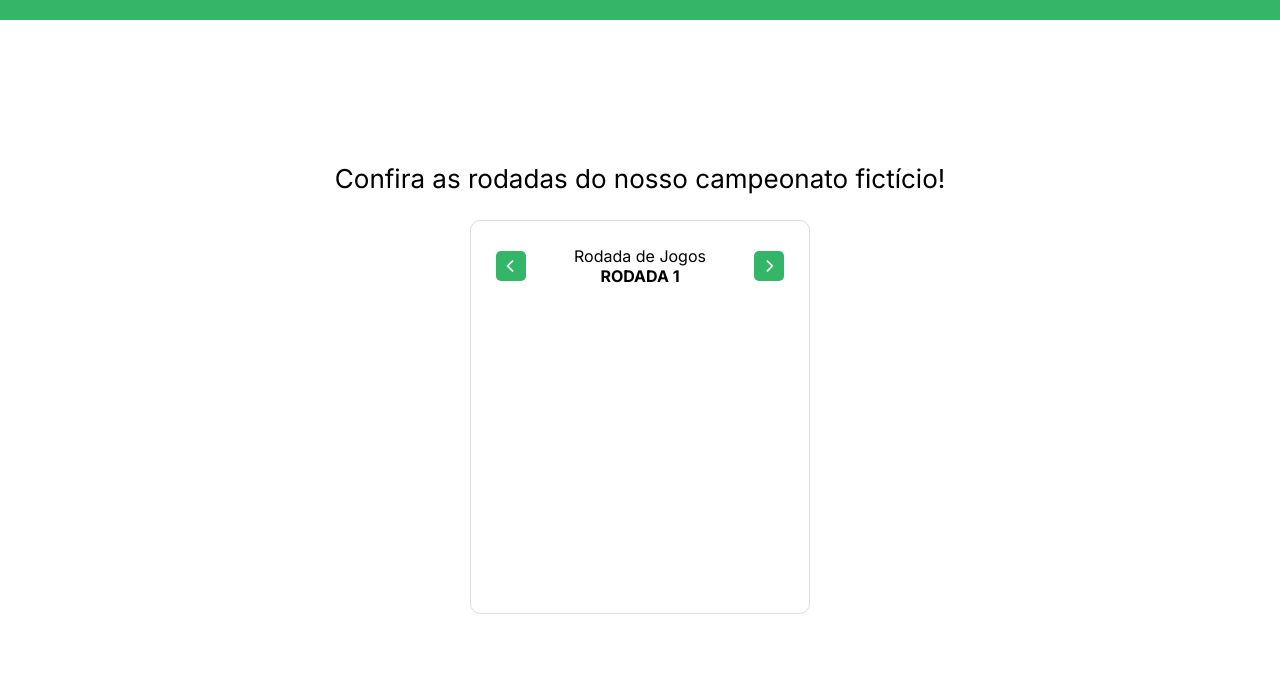
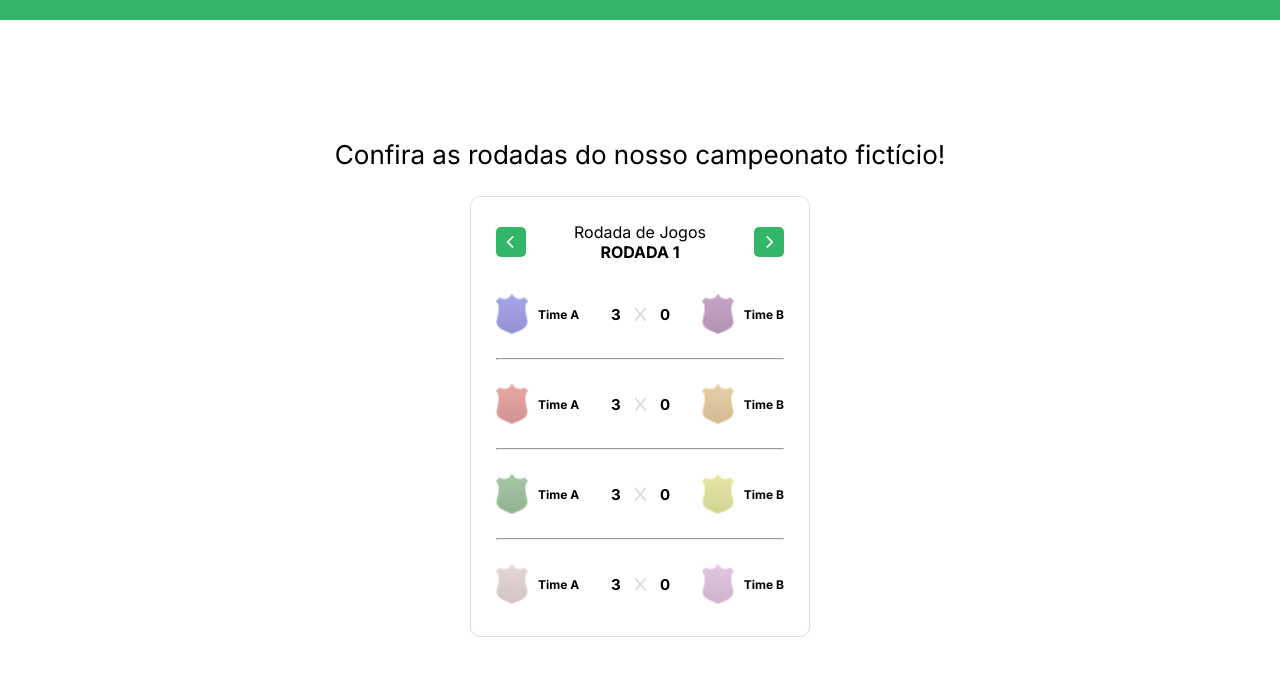
Before and after one commit to dezoliveira/sevn-esportes, a website built with Vite: page index.html in a window 1280 px wide. Shown: the part 52-728 px from the top of the page. Built offline with nearby package versions, Linux system fonts and the light colour scheme.

Commit message:
add: listagem da rodada

```diff
--- a/index.html
+++ b/index.html
@@ -16,7 +16,7 @@
       <div class="container">
         <p>Confira as rodadas do nosso campeonato fictício!</p>
         <div class="card">
-          <div class="round-toggle">
+          <div id="roundToggle" class="round-toggle">
             <span>
               <button id="round_back" class="round-button">
                 <i class="fa-solid fa-chevron-left"></i>
@@ -32,6 +32,84 @@
               </button>
             </span>
           </div>
+          <div id="roundList" class="round-list">
+            <ul>
+              <li id="roundItem" class="round-item">
+                <div class="team-info">
+                  <img src="/public/images/team_shield_base.png" style="filter: opacity(0.5) drop-shadow(0 0 0 blue);">
+                  <label>Time A</label>
+                </div>
+                <div class="score">
+                  <label>3</label>
+                  <label>
+                    <i class="fa-solid fa-x"></i>
+                  </label>
+                  <label>0</label>
+                </div>
+                <div class="team-info">
+                  <img src="/public/images/team_shield_base.png" style="filter: opacity(0.5) drop-shadow(0 0 0 purple);">
+                  <label>Time B</label>
+                </div>
+              </li>
+              <hr>
+
+              <li id="roundItem" class="round-item">
+                <div class="team-info">
+                  <img src="/public/images/team_shield_base.png" style="filter: opacity(0.5) drop-shadow(0 0 0 red);">
+                  <label>Time A</label>
+                </div>
+                <div class="score">
+                  <label>3</label>
+                  <label>
+                    <i class="fa-solid fa-x"></i>
+                  </label>
+                  <label>0</label>
+                </div>
+                <div class="team-info">
+                  <img src="/public/images/team_shield_base.png" style="filter: opacity(0.5) drop-shadow(0 0 0 orange);">
+                  <label>Time B</label>
+                </div>
+              </li>
+              <hr>
+
+              <li id="roundItem" class="round-item">
+                <div class="team-info">
+                  <img src="/public/images/team_shield_base.png" style="filter: opacity(0.5) drop-shadow(0 0 0 green);">
+                  <label>Time A</label>
+                </div>
+                <div class="score">
+                  <label>3</label>
+                  <label>
+                    <i class="fa-solid fa-x"></i>
+                  </label>
+                  <label>0</label>
+                </div>
+                <div class="team-info">
+                  <img src="/public/images/team_shield_base.png" style="filter: opacity(0.5) drop-shadow(0 0 0 yellow);">
+                  <label>Time B</label>
+                </div>
+              </li>
+              <hr>
+
+              <li id="roundItem" class="round-item">
+                <div class="team-info">
+                  <img src="/public/images/team_shield_base.png" style="filter: opacity(0.5) drop-shadow(0 0 0 pink);">
+                  <label>Time A</label>
+                </div>
+                <div class="score">
+                  <label>3</label>
+                  <label>
+                    <i class="fa-solid fa-x"></i>
+                  </label>
+                  <label>0</label>
+                </div>
+                <div class="team-info">
+                  <img src="/public/images/team_shield_base.png" style="filter: opacity(0.5) drop-shadow(0 0 0 violet);">
+                  <label>Time B</label>
+                </div>
+              </li>
+            </ul>
+          </div>
         </div>
       </div>
     </div>
--- a/style.css
+++ b/style.css
@@ -69,8 +69,8 @@ body {
 
 .card {
   width: 340px;
-  height: 394px;
-  padding: 25px;
+  /* height: 394px; */
+  padding: 25px 25px 0 25px;
   gap: 0px;
   border-radius: 10px;
   border: 1px solid #DDDDDD;
@@ -113,3 +113,58 @@ body {
   font-weight: 400;
   font-size: 16px;
 }
+
+.card .round-list ul {
+  width: 100%;
+  padding: 0;
+}
+
+
+.card .round-list li {
+  display: flex;
+  align-items: center;
+  justify-content: space-between;
+  padding: 16px 0;
+  width: 100%;
+}
+
+.card .round-list label {
+  color: #000000;
+  font-weight: 700;
+}
+
+.card .round-list i,
+.card .round-list hr {
+  color: #DDDDDD;
+}
+
+.card .round-list .team-info {
+  display: flex;
+  align-items: center;
+  justify-content: center;
+  gap: 10px;
+}
+
+.card .round-list .team-info label {
+  font-size: 12px;
+}
+
+.card .team-info img {
+  width: 32px;
+  height: 40px;
+}
+
+.card .round-list .score {
+  display: flex;
+  align-items: center;
+  justify-content: space-between;
+  gap: 14px;
+}
+
+.card .round-list .score label {
+  font-size: 15px;
+}
+
+.card .round-list .score label i {
+  font-size: 15px;
+}
```
